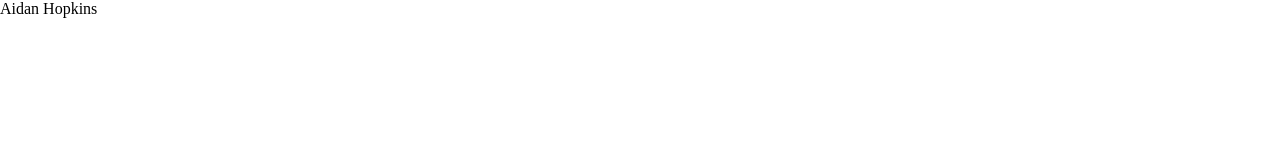
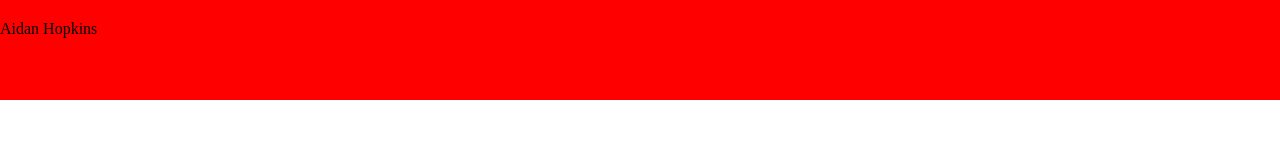
Before and after one commit to AidanH6/AidanH6.github.io, a plain HTML site: page index.html in a window 1280 px wide. Drawn offline with Linux system fonts and the light colour scheme.

Commit message:
css changes

```diff
--- a/main.css
+++ b/main.css
@@ -20,9 +20,16 @@
     width: 100vw;
 }
 
+.header {
+    width: 100vw;
+    height: 10vh;
+    background-color: red;
+    padding-top: 20px;
+}
+
 .Content {
     background-color: var(--main-color);
     color: var(--secondary-colour);;
-    height: 100%;
+    height: 100vh;
     text-align: center;
 }
```
